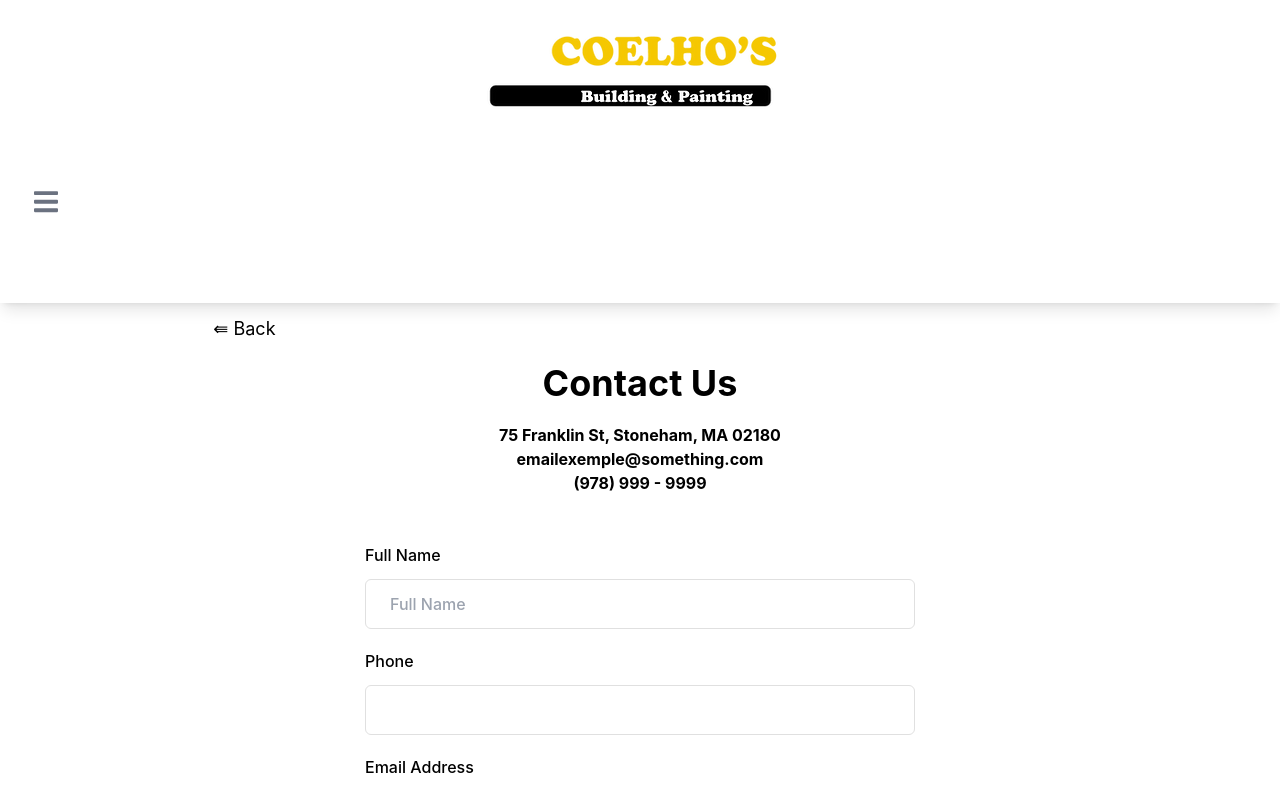
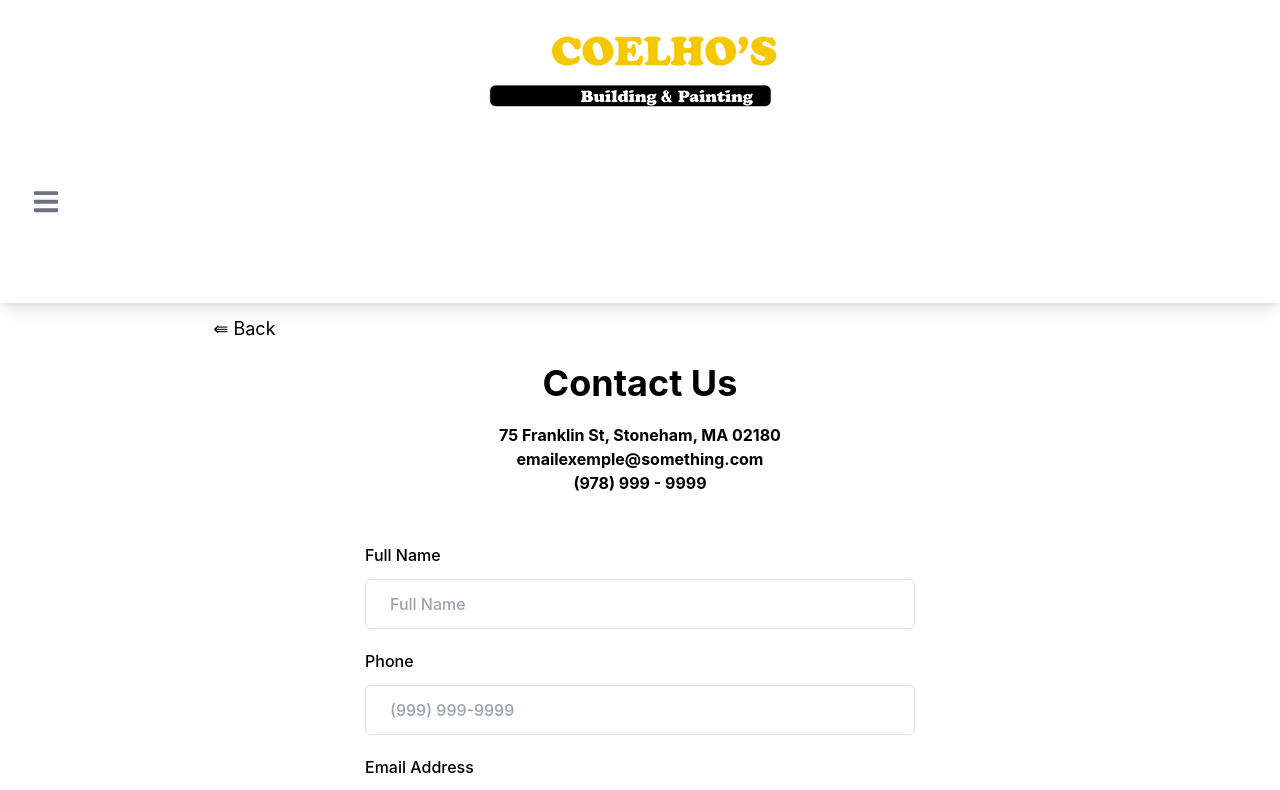
Before and after one commit to Leozouain/coelhospaint, a React (Create React App) app: page /contact in a window 1280 px wide. Shown: the top 790 px of the page. Built offline with nearby package versions, Linux system fonts and the light colour scheme; what tw-elements would draw is missing.

Commit message:
commit input

```diff
--- a/src/Pages/Contact/index.js
+++ b/src/Pages/Contact/index.js
@@ -52,6 +52,9 @@ export default function Contact() {
                                </>
                                <Input className='w-full rounded-md border border-[#e0e0e0] bg-white py-3 px-6 text-base font-medium text-black outline-none focus:border-gray-700 focus:shadow-md'
                                 country="US"
+                                placeholder='(999) 999-9999'
+                                minlength="14"
+                                maxlength="14"
                                 value={value}
                                 onChange={setValue}/>
 
```
